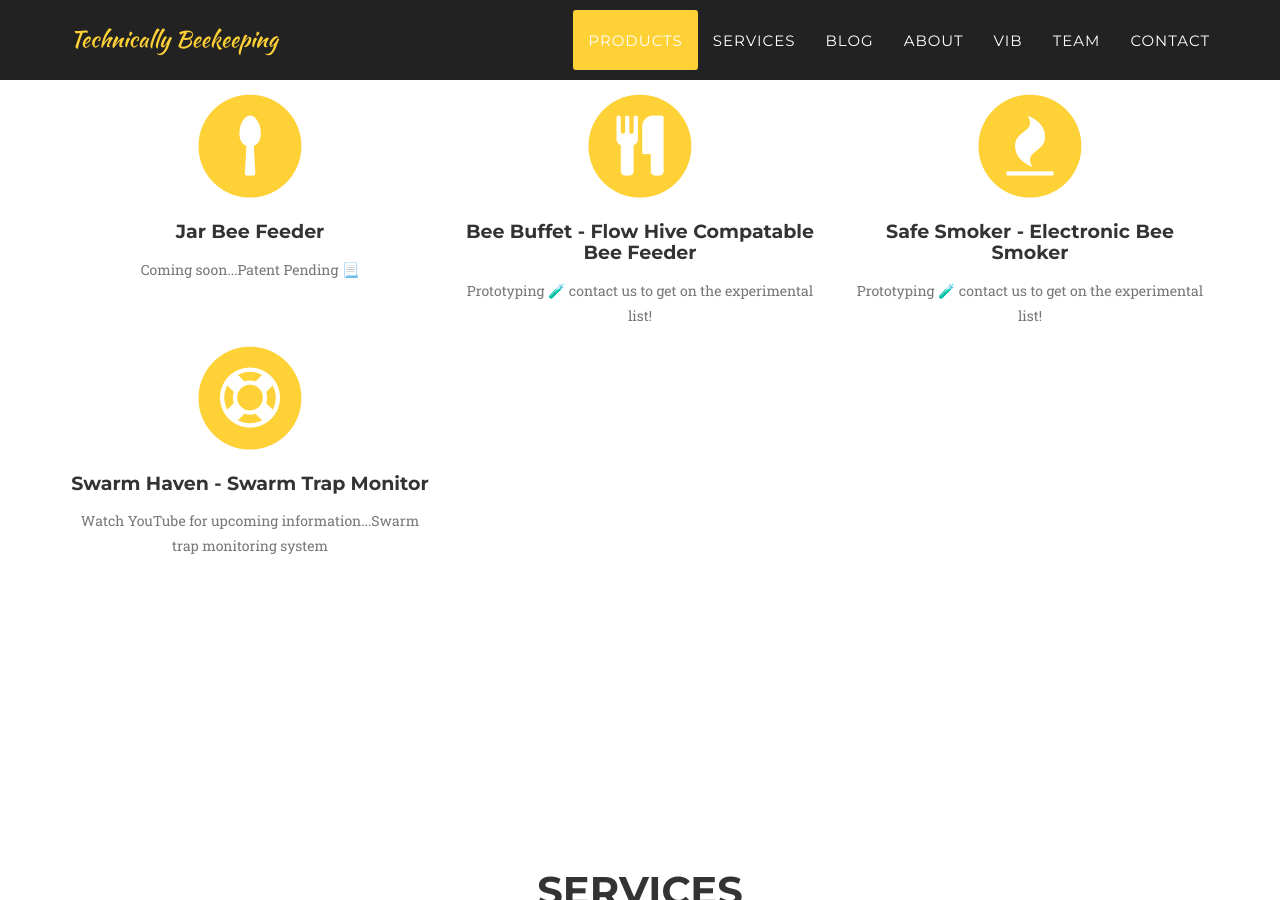
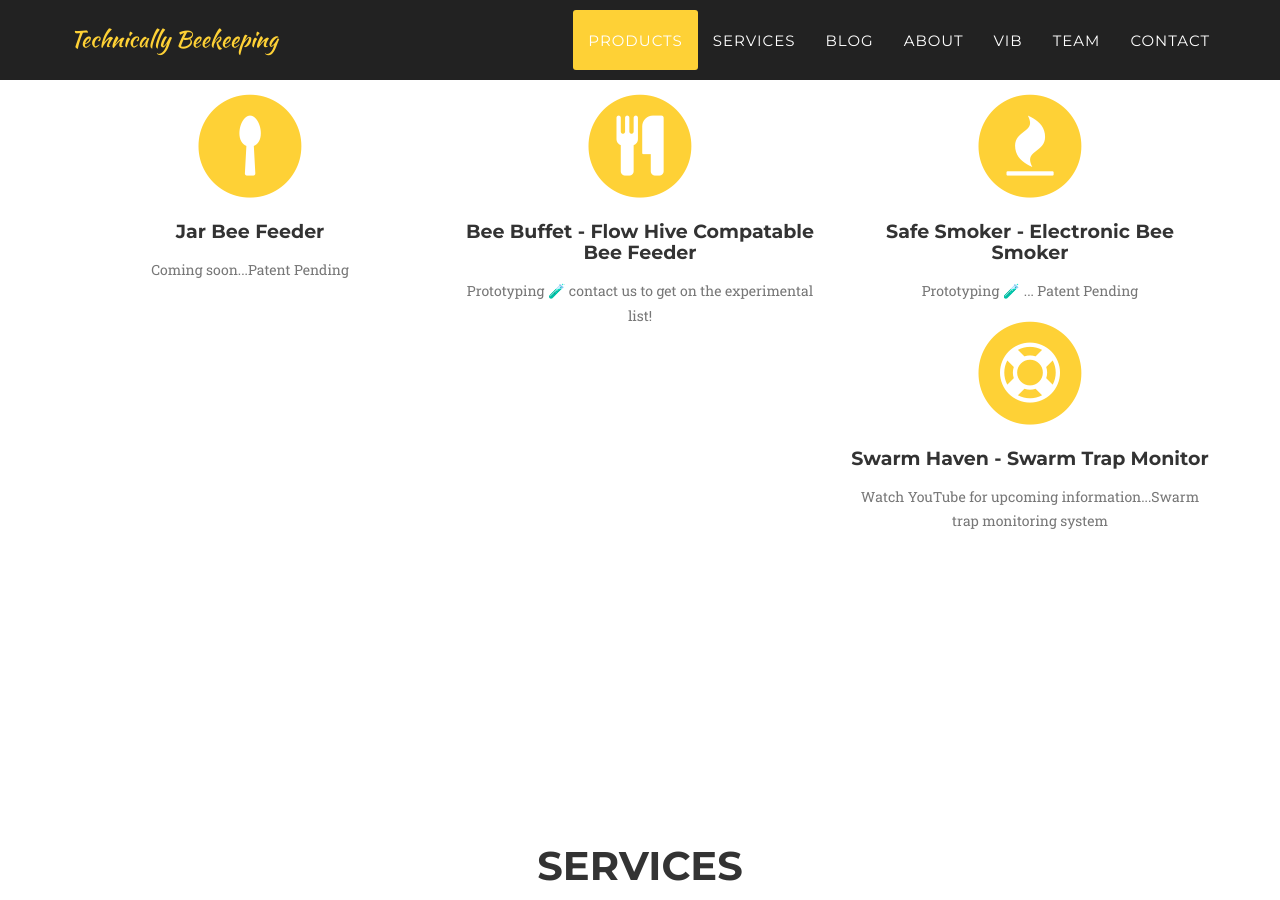
Before and after one commit to technicallybeekeeping/technicallybeekeeping-com, a Jekyll site: the page built from _posts/2023-01-06-egypt.markdown, in a window 1280 px wide and 900 px high, scrolled down 978 px. Built offline with Jekyll 4.4.1, drawn with Linux system fonts in a browser that asks for light colours; some web fonts are replaced.

Commit message:
Fix about bubble

```diff
--- a/_includes/about.html
+++ b/_includes/about.html
@@ -27,18 +27,16 @@
                                 </div>
                             </div>
                         </li>
-
-
-                        <a href="https://technicallybeekeeping.com/#vib" target="_blank" class="text-decoration-none">
                             <li class="timeline-inverted">
                                 <div class="timeline-image">
-                                    <h4>Be Part
-                                        <br>Of Our
-                                        <br>Story!
-                                    </h4>
+                                    <a href="https://technicallybeekeeping.com/#vib" target="_blank" class="text-decoration-none">
+                                        <h4>Be Part
+                                            <br>Of Our
+                                            <br>Story!
+                                        </h4>
+                                    </a>
                                 </div>
                             </li>
-                        </a>
 
 
                     </ul>
--- a/_includes/products.html
+++ b/_includes/products.html
@@ -15,7 +15,7 @@
                         <i class="fa fa-spoon fa-stack-1x fa-inverse"></i>
                     </span>
                     <h4 class="service-heading">Jar Bee Feeder</h4>
-                    <p class="text-muted">Coming soon...Patent Pending 📃</p>
+                    <p class="text-muted">Coming soon...Patent Pending</p>
                 </div>
                 <div class="col-md-4">
                     <span class="fa-stack fa-4x">
@@ -31,7 +31,7 @@
                         <i class="fa fa-fire fa-stack-1x fa-inverse"></i>
                     </span>
                     <h4 class="service-heading">Safe Smoker - Electronic Bee Smoker</h4>
-                    <p class="text-muted">Prototyping 🧪 contact us to get on the experimental list!</p>
+                    <p class="text-muted">Prototyping 🧪 ... Patent Pending</p>
                 </div>
                 <div class="col-md-4">
                     <span class="fa-stack fa-4x">
```
